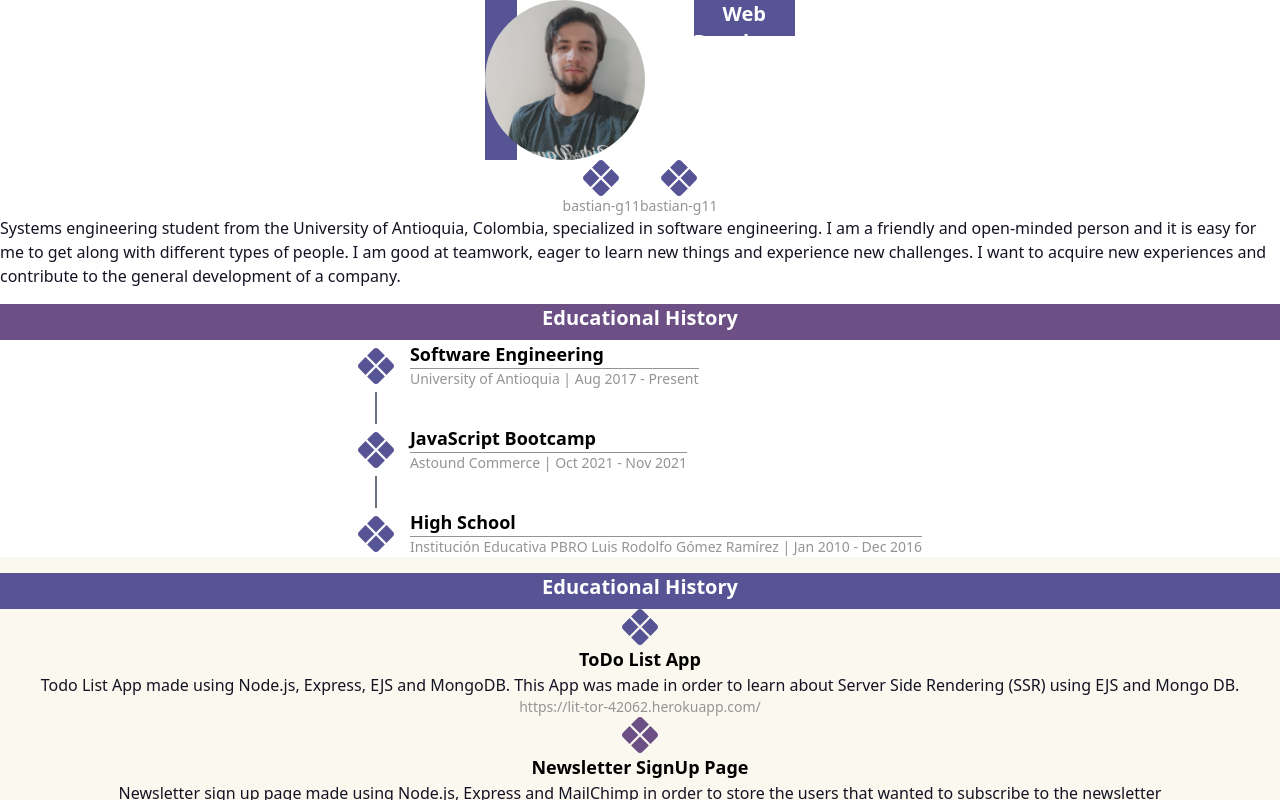
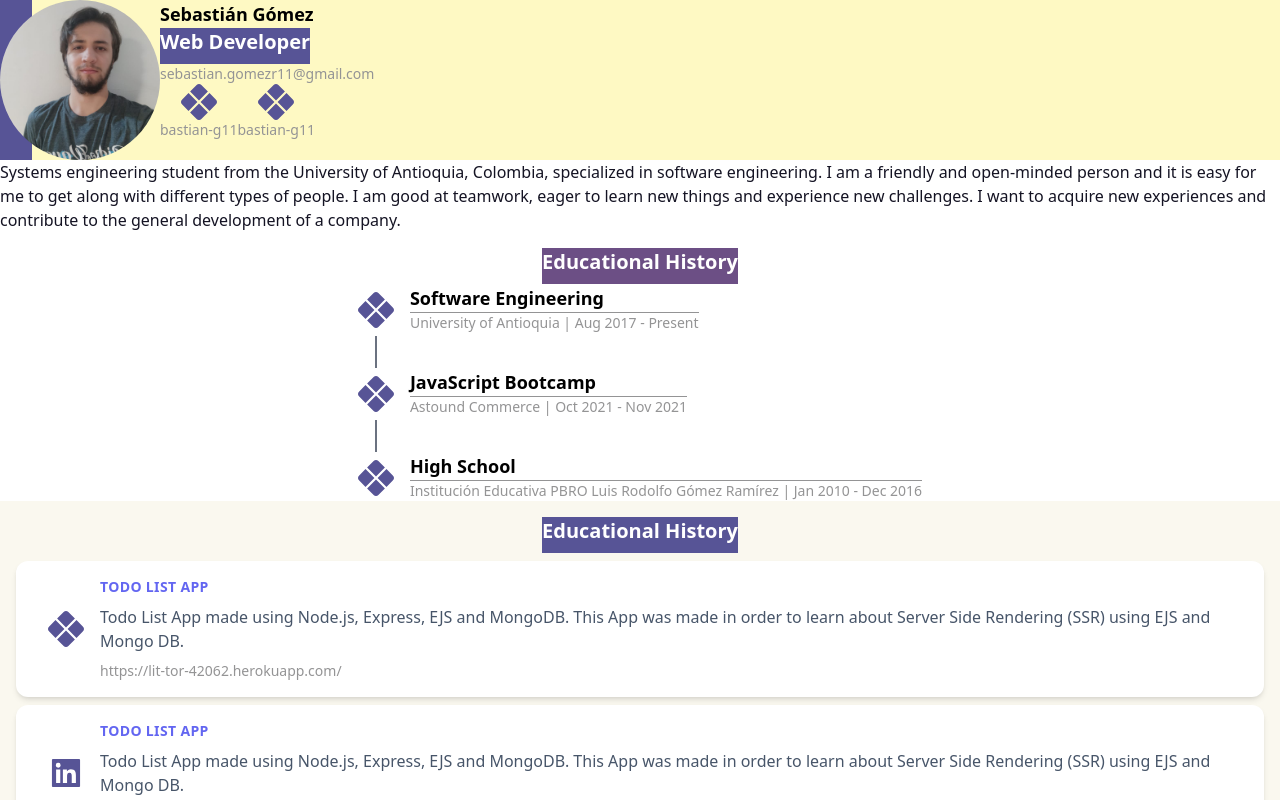
Before and after one commit to bastian-g11/cv-bastian-g11, a React (Create React App) app: page / in a window 1280 px wide. Built offline with nearby package versions, Linux system fonts and the light colour scheme.

Commit message:
FEAT: Create new project component

```diff
--- a/src/components/ProfilePicture.jsx
+++ b/src/components/ProfilePicture.jsx
@@ -1,5 +1,5 @@
 const ProfilePicture = () => (
-  <div className='w-full '>
+  <div>
     <div className='border-l-[2rem] border-main-purple h-40 float-left' />
     <div
       className={`h-40 w-40 rounded-full bg-[url('../assets/ich.png')] bg-cover bg-center relative`}
--- a/src/components/Section.jsx
+++ b/src/components/Section.jsx
@@ -6,11 +6,9 @@ const Section = ({
   background = 'bg-white',
   children,
 }) => (
-  <div className={`w-full pt-4 ${background}`}>
+  <div className={`flex-container w-full pt-4 ${background}`}>
     <Title text={title} background={titleBackground} />
-    <div className='flex-container  mx-4'>
-      <div>{children}</div>
-    </div>
+    <div className=' mx-4'>{children}</div>
   </div>
 );
 
--- /dev/null
+++ b/src/components/Test.jsx
@@ -0,0 +1,25 @@
+import { Icon } from 'components/Icon';
+
+const Test = ({ icon, iconColor, title, description, link }) => (
+  <div className='max-w-md my-2 mx-auto bg-white rounded-xl shadow-md overflow-hidden md:max-w-full'>
+    <div className='md:flex'>
+      <div className='md:shrink-0 w-fit mx-auto md:ml-8 md:self-center'>
+        <Icon id={icon} color={iconColor} />
+      </div>
+      <div className='p-4 flex-container md:items-start'>
+        <div className='uppercase tracking-wide text-sm text-indigo-500 font-semibold'>
+          {title}
+        </div>
+        {/* TODO: Make orientation a prop */}
+        <p className='mt-2 text-slate-600 text-center md:text-start'>
+          {description}
+        </p>
+        <a className='info-title mt-2 hover:underline' href={link}>
+          {link}
+        </a>
+      </div>
+    </div>
+  </div>
+);
+
+export default Test;
--- a/src/components/Title.jsx
+++ b/src/components/Title.jsx
@@ -1,5 +1,5 @@
 const Title = ({ text, background = 'bg-main-purple ' }) => (
-  <div className={`${background} h-9`}>
+  <div className={`${background} h-9 w-full lg:w-fit`}>
     <h1 className='text-center text-white font-bold text-xl'>{text}</h1>
   </div>
 );
--- a/src/components/page-sections/Profile.jsx
+++ b/src/components/page-sections/Profile.jsx
@@ -3,14 +3,18 @@ import { ProfilePicture } from 'components/ProfilePicture';
 import { Title } from 'components/Title';
 
 const Profile = () => (
-  <div className='flex-container'>
-    <div className='flex content-around'>
+  <div>
+    <div className='flex space-x-0 bg-yellow-100'>
       <ProfilePicture />
-      <Title text='Web Developer' />
-    </div>
-    <div className='flex'>
-      <IconText icon='diamond' iconColor='purple' text='bastian-g11' />
-      <IconText icon='diamond' iconColor='purple' text='bastian-g11' />
+      <div>
+        <h1>Sebastián Gómez</h1>
+        <Title text='Web Developer' />
+        <p className='info-title'>sebastian.gomezr11@gmail.com</p>
+        <div className='flex'>
+          <IconText icon='diamond' iconColor='purple' text='bastian-g11' />
+          <IconText icon='diamond' iconColor='purple' text='bastian-g11' />
+        </div>
+      </div>
     </div>
     <p>
       Systems engineering student from the University of Antioquia, Colombia,
--- a/src/components/page-sections/Projects.jsx
+++ b/src/components/page-sections/Projects.jsx
@@ -1,8 +1,27 @@
 import { Section } from 'components/Section';
 import { Project } from 'components/Project';
+import Test from 'components/Test';
 
 const Projects = () => (
   <Section title='Educational History' background='bg-light-yellow'>
+    <Test
+      icon='diamond'
+      iconColor='purple'
+      title='ToDo List App'
+      description='Todo List App made using Node.js, Express,
+      EJS and MongoDB. This App was made in order to learn about Server Side Rendering (SSR)
+      using EJS and Mongo DB.'
+      link='https://lit-tor-42062.herokuapp.com/'
+    />
+    <Test
+      icon='linkedin'
+      iconColor='purple'
+      title='ToDo List App'
+      description='Todo List App made using Node.js, Express,
+      EJS and MongoDB. This App was made in order to learn about Server Side Rendering (SSR)
+      using EJS and Mongo DB.'
+      link='https://lit-tor-42062.herokuapp.com/'
+    />
     <Project
       icon='diamond'
       iconColor='purple'
```
